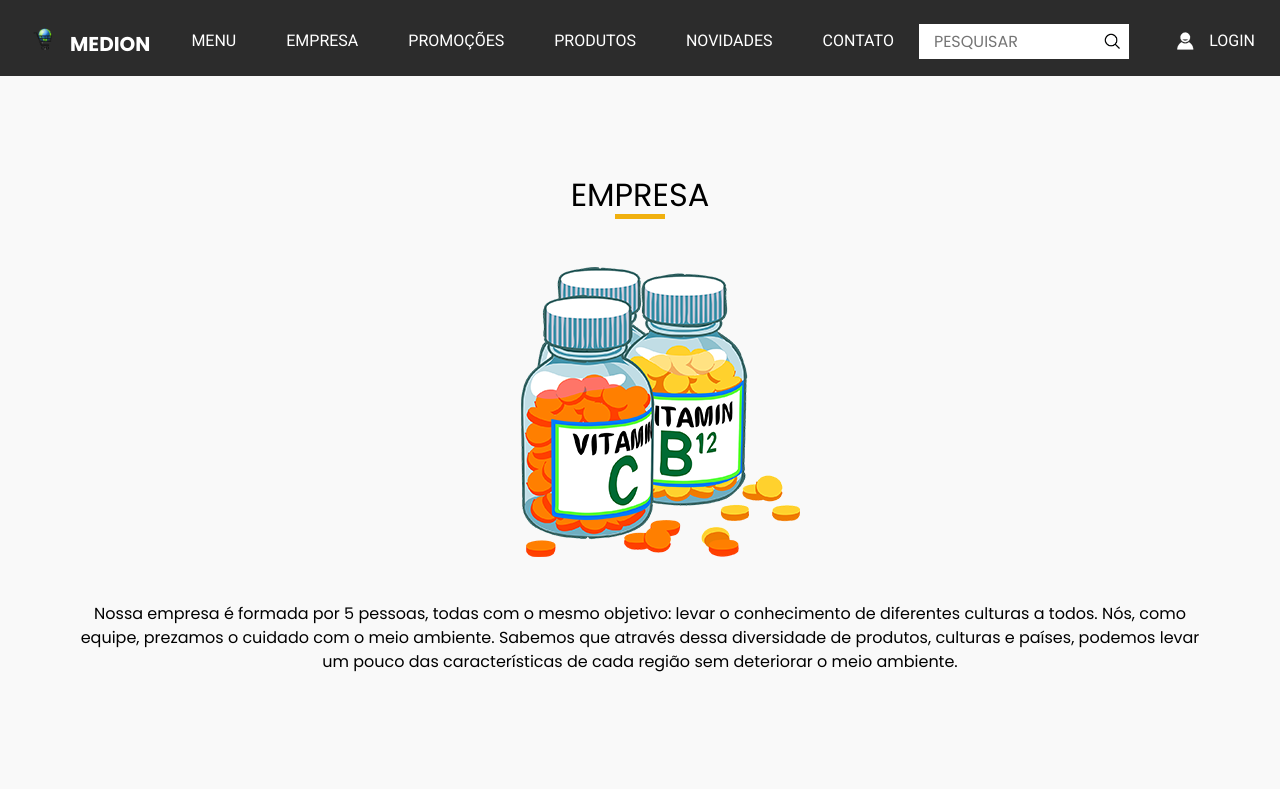
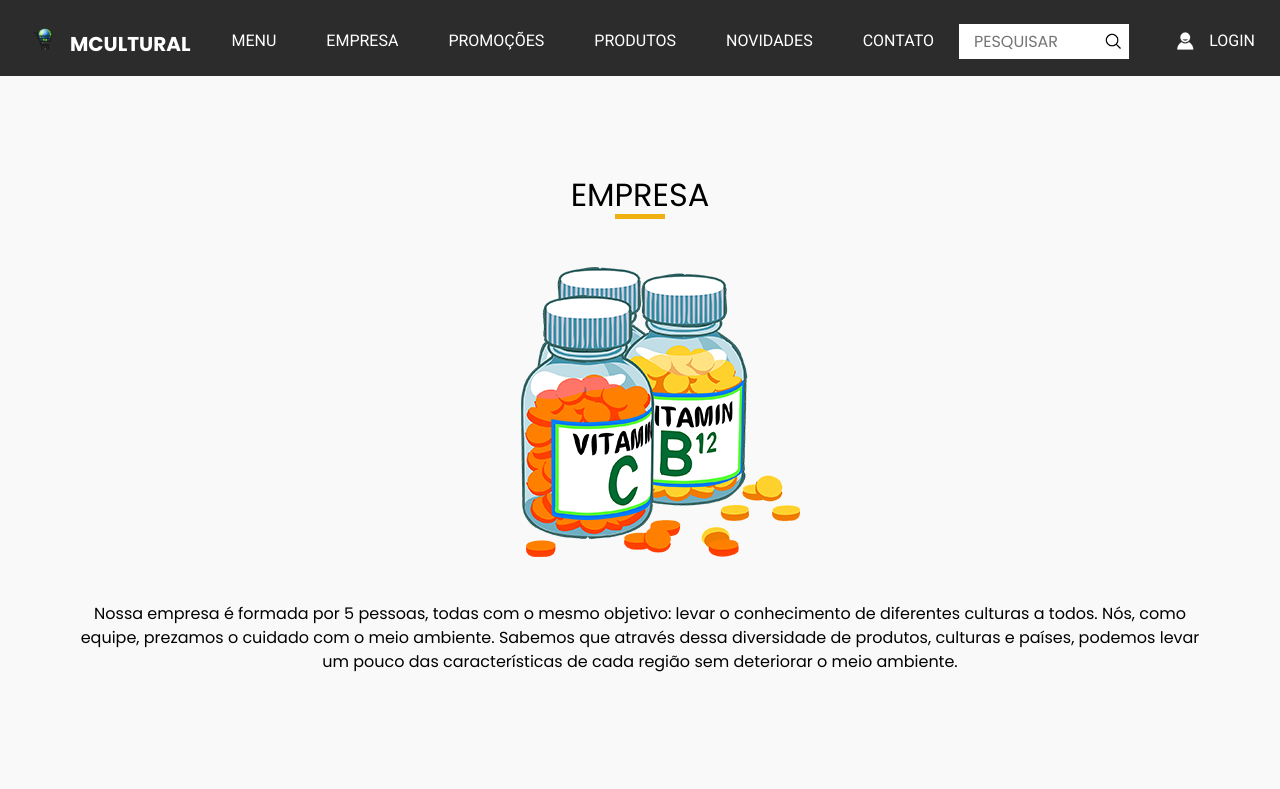
Before and after one commit to senacrs-emti/2022-3M-mercado-cultural, a PHP site: page /about.php in a window 1280 px wide. Shown: the top 789 px of the page. Run offline with PHP 8.4, Linux system fonts and the light colour scheme; some libraries are stand-ins or nearby versions.

Commit message:
fehborba

```diff
--- a/includes/header.php
+++ b/includes/header.php
@@ -6,7 +6,7 @@
           <a class="navbar-brand" href="./index.php">
             <img src="images/logo.png.png" alt="">
             <span>
-              Medion
+              MCultural
             </span>
           </a>
           <button class="navbar-toggler" type="button" data-toggle="collapse" data-target="#navbarSupportedContent"
```
